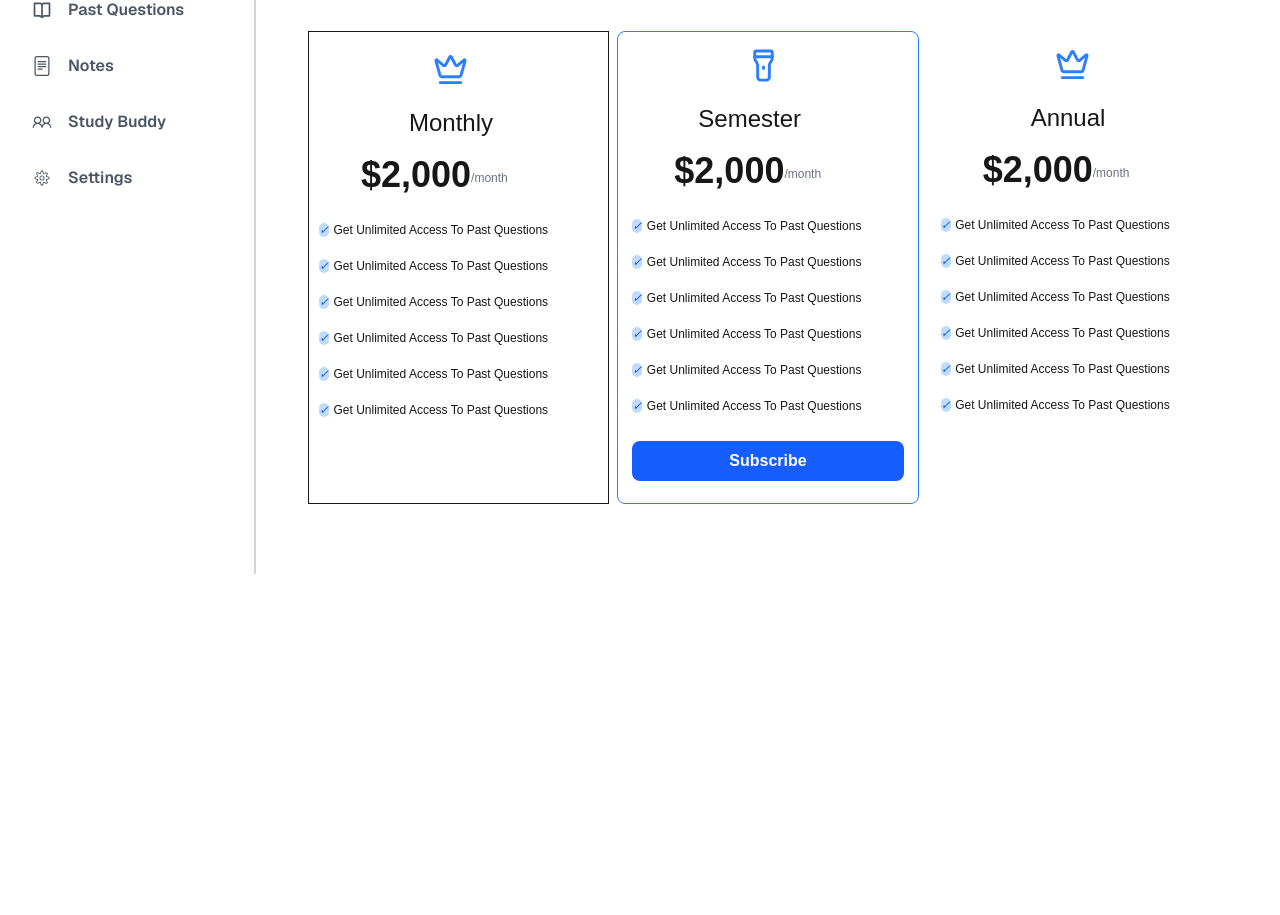
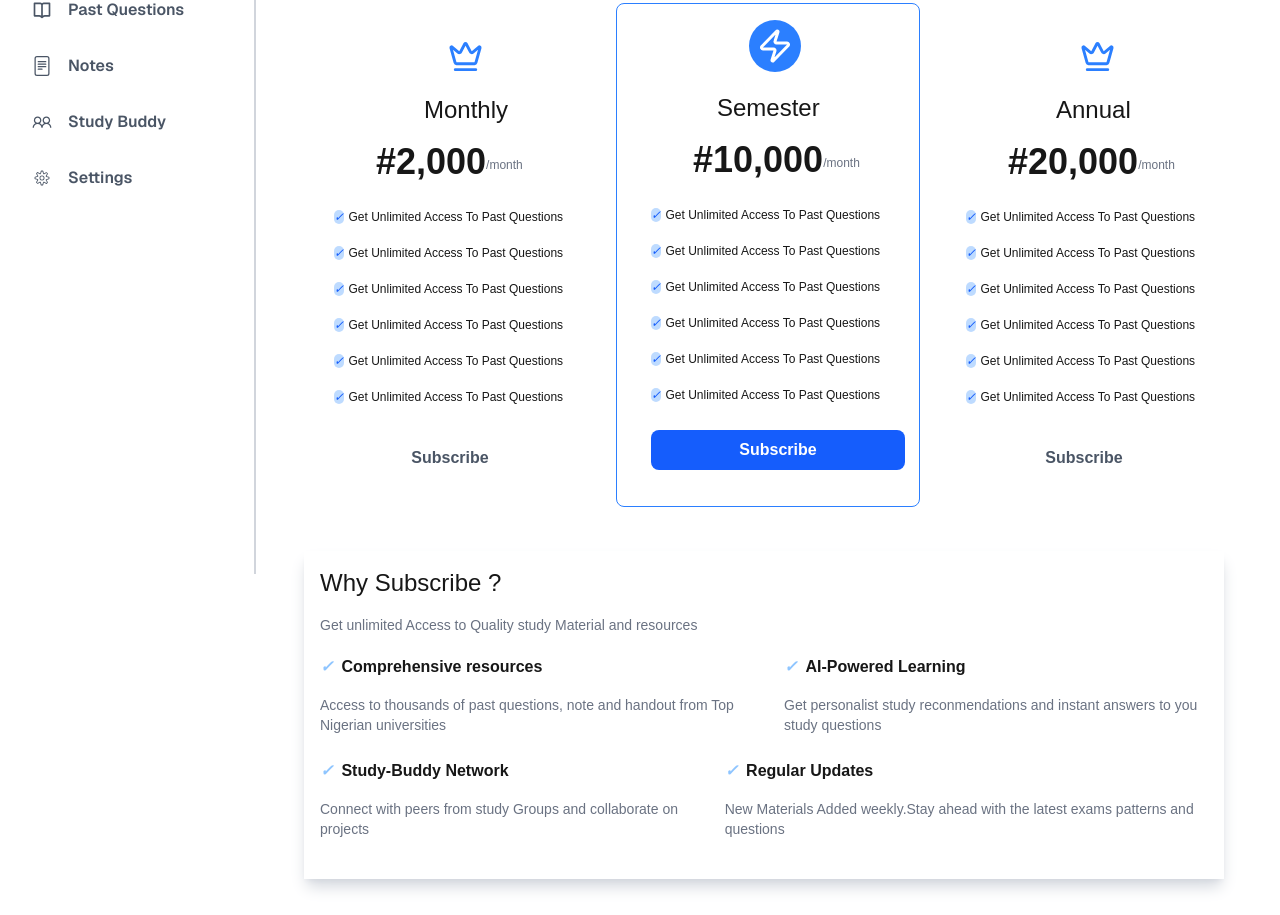
Before and after one commit to Lanslot47/OctaLearn, a Next.js app: page /Supscription in a window 1280 px wide. Shown: the part 226-1141 px from the top of the page. Before the commit the page ends 800 px from the top, so only its background shows below. Built offline with nearby package versions, Linux system fonts and the light colour scheme.

Commit message:
updated subscription

```diff
--- a/app/(admin-dashboard)/Settings/Top.tsx
+++ b/app/(admin-dashboard)/Settings/Top.tsx
@@ -56,7 +56,7 @@ const Top = () => {
             <Image
               height={100}
               width={100}
-              src="/Capture2.PNG"
+              src="/Capture.PNG"
               alt="profile"
               className="rounded-full mb-4"
             />
--- a/app/(admin-dashboard)/Supscription/page.tsx
+++ b/app/(admin-dashboard)/Supscription/page.tsx
@@ -1,5 +1,5 @@
 import Sidebar from "../component/Sidebar";
-import { Crown, FlashlightIcon } from "lucide-react";
+import { Crown, Zap } from "lucide-react";
 
 const Subscription = () => {
   return (
@@ -7,7 +7,7 @@ const Subscription = () => {
       <nav>
         <Sidebar />
       </nav>
-      <nav className="flex items-center justify-center mb-6">
+      <nav className="flex items-center justify-center mb-6 ">
         <span className="flex items-center text-sm">
           <Crown size={15} className=" " /> premium Access
         </span>
@@ -20,13 +20,13 @@ const Subscription = () => {
           Your Trail has Ended. Subscribe to continue accessing preemium content
         </p>
       </section>
-      <div className=" grid grid-cols-3 p-4 gap-2 mx-3">
-      <nav className="border p-5">
+      <div className="grid grid grid-cols-1 p-3  gap-2 mx-3 space-y-9 lg:grid lg:grid-cols-3 justify-center">
+      <nav className="hover:border border-blue-500 rounded-lg p-3 pl-20 lg:pl-10">
           <div className="ml-26 hover hover:shadow shadow-md-blue-500">
           <Crown size={35} className="text-blue-500 font-bold font-xl mb-5 " />
           <h1 className="text-2xl -mx-6 text-bold mb-4 ">Monthly</h1>
           <p className="flex items-center gap-8 mx-5  mb-4 ">
-            <h1 className=" -mx-23 font-bold text-4xl">$2,000</h1>
+            <h1 className=" -mx-23 font-bold text-4xl">#2,000</h1>
             <sub className="text-gray-500 text-md mx-15"> /month</sub>{" "}
           </p>
           <nav className="-mx-30 p-1.5 gap-4">
@@ -77,14 +77,18 @@ const Subscription = () => {
               Get Unlimited Access To Past Questions
             </span>
           </nav>
+           <button className="hover:text-white cursor-pointer rounded-lg w-full -mx-18 mt-6 h-10 text-gray-600 font-bold hover hover:bg-blue-500 text-white-500 ">Subscribe</button>
         </div>
       </nav>
-      <nav className="border border-blue-500 rounded-lg p-4">
+      <nav className="border h-138 lg:h-126 -mt-6 border-blue-500 items-center rounded-lg p-4 w-[410px] lg:w-76 pl-20 lg:pl-9 ">
           <div className="mx-28">
-          <FlashlightIcon size={35} className="text-blue-500 font-bold font-xl mb-5 " />
+          <nav className=" flex items center">
+            {/* <p className="">most popular</p> */}
+            <Zap size={35} className="text-white w-13 h-13 rounded-full bg-blue-500 font-bold p-2 -mx-4 mb-5 " />
+          </nav>
           <h1 className="text-2xl -mx-12 text-bold mb-4 ">Semester</h1>
           <p className="flex items-center gap-8 mx-5  mb-4 ">
-            <h1 className=" -mx-23 font-bold text-4xl">$2,000</h1>
+            <h1 className=" -mx-23 font-bold text-4xl">#10,000</h1>
             <sub className="text-gray-500 text-md mx-15"> /month</sub>{" "}
           </p>
           <nav className="-mx-30 p-1.5 gap-4">
@@ -134,16 +138,16 @@ const Subscription = () => {
             <span className="text-xs mb-18">
               Get Unlimited Access To Past Questions
             </span>
-            <button className="bg-blue-600 rounded-lg w-full mt-6 h-10 text-white font-bold">Subscribe</button>
+            <button className="bg-blue-600 rounded-lg w-full mt-6 h-10 text-white font-bold hover -ml-9 lg:ml-0 hover:bg-blue-400">Subscribe</button>
           </nav>
         </div>
       </nav>
-       <nav className="hover hover:border-gray-500  p-4">
-         <div className="mx-28 rounded">
+       <nav className="hover hover:border h-138 lg:h-120 border-blue-500 rounded-lg pl-20 lg:pl-10   p-3">
+         <div className="mx-28  rounded">
           <Crown size={35} className="text-blue-500 font-bold font-xl mb-5 " />
           <h1 className="text-2xl -mx-6 text-bold mb-4 ">Annual</h1>
           <p className="flex items-center gap-8 mx-5  mb-4 ">
-            <h1 className=" -mx-23 font-bold text-4xl">$2,000</h1>
+            <h1 className=" -mx-23 font-bold text-4xl">#20,000</h1>
             <sub className="text-gray-500 text-md mx-15"> /month</sub>{" "}
           </p>
           <nav className="-mx-30 p-1.5 gap-4">
@@ -194,7 +198,38 @@ const Subscription = () => {
               Get Unlimited Access To Past Questions
             </span>
           </nav>
+          <button className=" rounded-lg w-26 cursor-pointer hover:text-white -mx-12 mt-6 h-10 text-gray-600 font-bold hover hover:bg-blue-500 text-white-500">Subscribe</button>
         </div>
+       </nav>
+       <nav className=" shadow shadow-md-gray-500 lg:w-[920px]  sm:w-[400px] shadow-lg shadow-gray-300 ">
+       <div className="p-4">
+         <h1 className="font-bolde text-2xl mb-4">Why Subscribe ?</h1>
+        <p className="text-gray-500 text-sm mb-5">
+          Get unlimited Access to Quality study Material and resources
+        </p>
+      <nav className="lg:flex gap-4 sm:grid grid-cols-1 ">
+          <div>
+          <h1 className="flex items-center juistiify center gap-2 mb-4"> <i className="text-blue-300 text-md font-semibold">&#10003;</i> <span className="text-md font-semibold">Comprehensive resources</span></h1>
+          <p className="mb-6 text-gray-500 text-sm">Access to thousands of past questions, note and handout from Top Nigerian universities </p>
+        </div>
+        <div>
+          <h1 className="flex items-center juistiify center gap-2 mb-4"> <i className="text-blue-300 text-md font-semibold">&#10003;</i> <span className="text-md font-semibold">AI-Powered Learning</span></h1>
+          <p className="mb-6 text-gray-500 text-sm">Get personalist study reconmendations and instant answers to you study questions</p>
+        </div>
+      </nav>
+      <div>
+         <nav className="lg:flex gap-8 sm:grid grid-cols-1">
+          <div>
+          <h1 className="flex items-center juistiify center gap-2 mb-4"> <i className="text-blue-300 text-md font-semibold">&#10003;</i> <span className="text-md font-semibold">Study-Buddy Network</span></h1>
+          <p className="mb-6 text-gray-500 text-sm">Connect with peers from study Groups and collaborate on projects</p>
+        </div>
+        <div>
+          <h1 className="flex items-center juistiify center gap-2 mb-4"> <i className="text-blue-300 text-md font-semibold">&#10003;</i> <span className="text-md font-semibold">Regular Updates</span></h1>
+          <p className="mb-6 text-gray-500 text-sm">New Materials Added weekly.Stay ahead with the latest exams patterns and questions </p>
+        </div>
+      </nav>
+      </div>
+       </div>
        </nav>
       </div>
     </div>
--- a/app/(admin-dashboard)/layout.tsx
+++ b/app/(admin-dashboard)/layout.tsx
@@ -26,7 +26,7 @@ export default function RootLayout({
   return (
     <html lang="en">
       <body className={`${geistSans.variable} ${geistMono.variable} antialiased bg-gray-50`}>
-        <div className="flex flex-col md:flex-row">
+        <div className="flex flex-col md:flex-row overflow-x-hidden ">
           <Sidebar />
           <div className="flex-1 md:ml-64">
             <Navbar />
```
Also changed, not shown: 1 other file (tests, documents, lock files or other folders).
